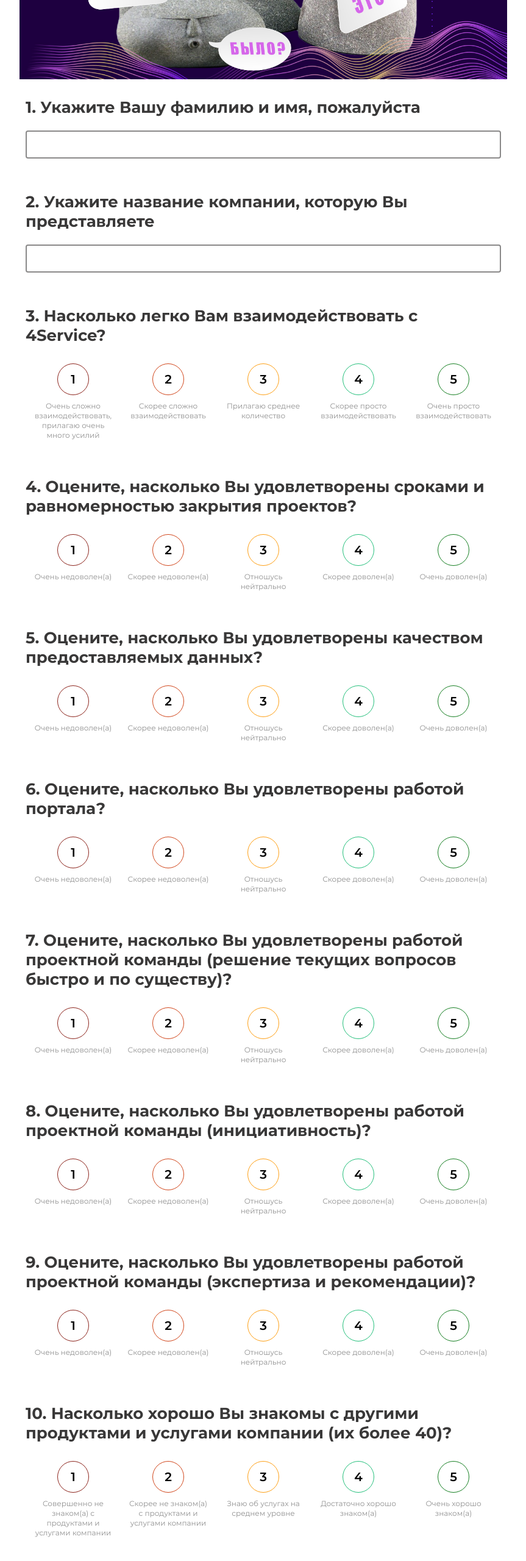
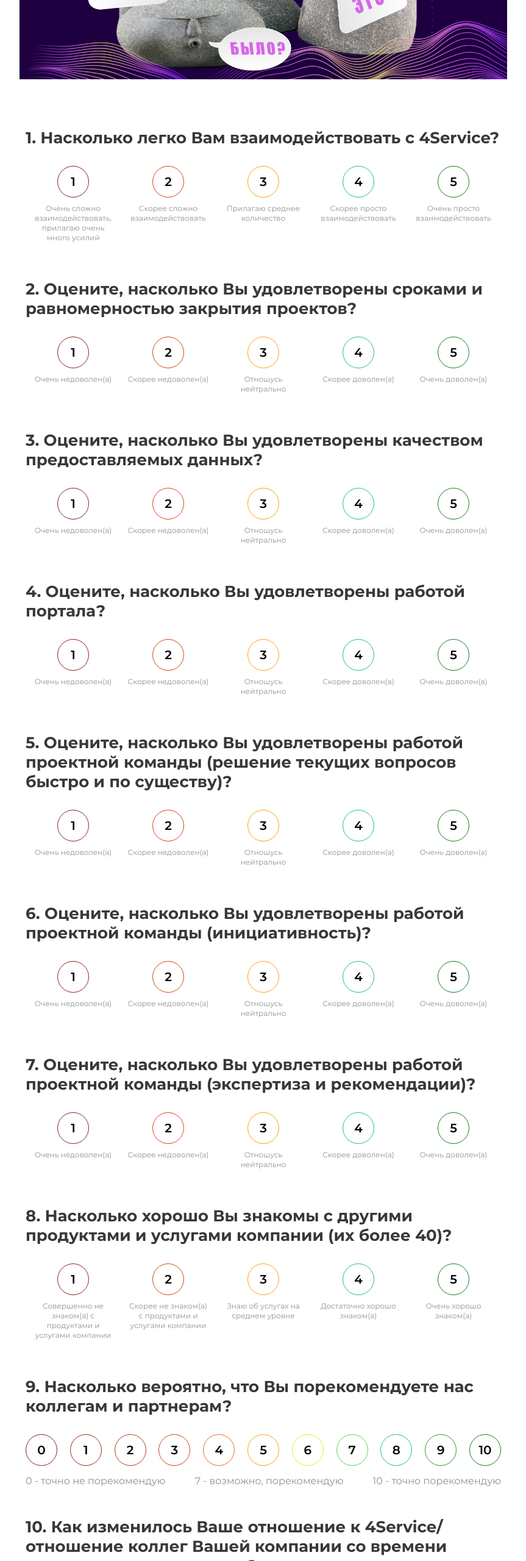
Before and after one commit to YuliaPol/4serviceSurvey, a plain HTML site: page index.html in a window 1280 px wide. Shown: the part 240-2800 px from the top of the page at 61% size, without its empty margins (208-1071 px from the left). Drawn offline with Linux system fonts and the light colour scheme; files whose address does not match are found by name.

Commit message:
remove two question

```diff
--- a/index.html
+++ b/index.html
@@ -6,7 +6,7 @@
     <meta name="viewport" content="width=device-width, initial-scale=1.0, maximum-scale=1.0, user-scalable=no">
 
     <title>Оцените Сервис Росбанка</title>
-    <link rel="stylesheet" href="style/style.css?34567890">
+    <link rel="stylesheet" href="style/style.css?346352535223">
 
     <script src="script/libs/jquery-3.3.1.min.js"></script>
     <!--<script src="script/libs/jquery.validate.min.js"></script>-->
@@ -29,37 +29,12 @@
         <!-- == Main Start == -->
         <main class="main">
             <form action="final.html" id="main-form">
-                <div dataquestion="1" class="question-wrapper" style="margin-bottom: 0px;">
-
-                    <div class="anser-wrp anser-inp-text-wrp">
-                        <div class="question-title flex-title">
-                            <span>1. Укажите Вашу фамилию и имя, пожалуйста</span>
-                        </div>
-                        <input type="text" name="q-1" data-reqired>
-                    </div>
-                    <div class="error-text">
-                        <p>Пожалуйста, введите ответ</p>
-                    </div>
-                </div>
-                <div dataquestion="2" class="question-wrapper" style="margin-bottom: 0px; margin-top: 50px;">
-
-                    <div class="anser-wrp anser-inp-text-wrp">
-                        <div class="question-title flex-title">
-                            <span>2. Укажите название компании, которую Вы представляете</span>
-                        </div>
-                        <input type="text" name="q-2" data-reqired>
-                    </div>
-                    <div class="error-text">
-                        <p>Пожалуйста, введите ответ</p>
-                    </div>
-                </div>
-                <div dataquestion="3" class="question-wrapper" style="margin-bottom: 0px; margin-top: 50px;">
-
+                <div dataquestion="3" class="question-wrapper">
                     <div class="anser-wrp anser-range">
                         <div class="range-cont">
                             <ul>
                                 <div class="question-title flex-title">
-                                    <span>3. Насколько легко Вам взаимодействовать с 4Service?</span>
+                                    <span>1. Насколько легко Вам взаимодействовать с 4Service?</span>
                                 </div>
                                 <li>
                                     <div class="range-question-wrapper">
@@ -133,12 +108,12 @@
                         </div>
                     </div>
                 </div>
-                <div dataquestion="4" class="question-wrapper" style="margin-bottom: 0px; margin-top: 50px;">
+                <div dataquestion="4" class="question-wrapper">
                     <div class="anser-wrp anser-range">
                         <div class="range-cont">
                             <ul>
                                 <div class="question-title flex-title">
-                                    <span>4. Оцените, насколько Вы удовлетворены сроками и равномерностью закрытия проектов?</span>
+                                    <span>2. Оцените, насколько Вы удовлетворены сроками и равномерностью закрытия проектов?</span>
                                 </div>
                                 <li>
                                     <div class="range-question-wrapper">
@@ -212,13 +187,12 @@
                         </div>
                     </div>
                 </div>
-                <div dataquestion="5" class="question-wrapper" style="margin-bottom: 0px; margin-top: 50px;">
-
+                <div dataquestion="5" class="question-wrapper">
                     <div class="anser-wrp anser-range">
                         <div class="range-cont">
                             <ul>
                                 <div class="question-title flex-title">
-                                    <span>5. Оцените, насколько Вы удовлетворены качеством предоставляемых данных?</span>
+                                    <span>3. Оцените, насколько Вы удовлетворены качеством предоставляемых данных?</span>
                                 </div>
                                 <li>
                                     <div class="range-question-wrapper">
@@ -292,12 +266,12 @@
                         </div>
                     </div>
                 </div>
-                <div dataquestion="6" class="question-wrapper" style="margin-bottom: 0px; margin-top: 50px;">
+                <div dataquestion="6" class="question-wrapper">
                     <div class="anser-wrp anser-range">
                         <div class="range-cont">
                             <ul>
                                 <div class="question-title flex-title">
-                                    <span>6. Оцените, насколько Вы удовлетворены работой портала?</span>
+                                    <span>4. Оцените, насколько Вы удовлетворены работой портала?</span>
                                 </div>
                                 <li>
                                     <div class="range-question-wrapper">
@@ -371,12 +345,12 @@
                         </div>
                     </div>
                 </div>
-                <div dataquestion="7" class="question-wrapper" style="margin-bottom: 0px; margin-top: 50px;">
+                <div dataquestion="7" class="question-wrapper">
                     <div class="anser-wrp anser-range">
                         <div class="range-cont">
                             <ul>
                                 <div class="question-title flex-title">
-                                    <span>7. Оцените, насколько Вы удовлетворены работой проектной команды (решение текущих вопросов быстро и по существу)?
+                                    <span>5. Оцените, насколько Вы удовлетворены работой проектной команды (решение текущих вопросов быстро и по существу)?
                                     </span>
                                 </div>
                                 <li>
@@ -456,12 +430,12 @@
                         </div>
                     </div>
                 </div>
-                <div dataquestion="8" class="question-wrapper" style="margin-bottom: 0px; margin-top: 50px;">
+                <div dataquestion="8" class="question-wrapper">
                     <div class="anser-wrp anser-range">
                         <div class="range-cont">
                             <ul>
                                 <div class="question-title flex-title">
-                                    <span>8. Оцените, насколько Вы удовлетворены работой проектной команды (инициативность)?</span>
+                                    <span>6. Оцените, насколько Вы удовлетворены работой проектной команды (инициативность)?</span>
                                 </div>
                                 <li>
                                     <div class="range-question-wrapper">
@@ -535,12 +509,12 @@
                         </div>
                     </div>
                 </div>
-                <div dataquestion="9" class="question-wrapper" style="margin-bottom: 0px; margin-top: 50px;">
+                <div dataquestion="9" class="question-wrapper">
                     <div class="anser-wrp anser-range">
                         <div class="range-cont">
                             <ul>
                                 <div class="question-title flex-title">
-                                    <span>9. Оцените, насколько Вы удовлетворены работой проектной команды (экспертиза и рекомендации)?</span>
+                                    <span>7. Оцените, насколько Вы удовлетворены работой проектной команды (экспертиза и рекомендации)?</span>
                                 </div>
                                 <li>
                                     <div class="range-question-wrapper">
@@ -614,12 +588,12 @@
                         </div>
                     </div>
                 </div>
-                <div dataquestion="10" class="question-wrapper" style="margin-bottom: 0px; margin-top: 50px;">
+                <div dataquestion="10" class="question-wrapper">
                     <div class="anser-wrp anser-range">
                         <div class="range-cont">
                             <ul>
                                 <div class="question-title flex-title">
-                                    <span>10. Насколько хорошо Вы знакомы с другими продуктами и услугами компании (их более 40)?</span>
+                                    <span>8. Насколько хорошо Вы знакомы с другими продуктами и услугами компании (их более 40)?</span>
                                 </div>
                                 <li>
                                     <div class="range-question-wrapper">
@@ -693,12 +667,12 @@
                         </div>
                     </div>
                 </div>
-                <div dataquestion="11" class="question-wrapper" style="margin-bottom: 0px;">
+                <div dataquestion="11" class="question-wrapper">
                     <div class="anser-wrp anser-range">
                         <div class="range-cont">
                             <ul>
                                 <div class="question-title flex-title">
-                                    <span>11. Насколько вероятно, что Вы порекомендуете нас коллегам и партнерам?</span>
+                                    <span>9. Насколько вероятно, что Вы порекомендуете нас коллегам и партнерам?</span>
                                 </div>
                                 <li>
                                     <div class="range-question-wrapper">
@@ -769,12 +743,12 @@
                         </div>
                     </div>
                 </div>
-                <div dataquestion="12" class="question-wrapper" style="margin-bottom: 0px; margin-top: 50px;">
+                <div dataquestion="12" class="question-wrapper">
                     <div class="anser-wrp anser-range">
                         <div class="range-cont">
                             <ul>
                                 <div class="question-title flex-title">
-                                    <span>12. Как изменилось Ваше отношение к 4Service/отношение коллег Вашей компании со времени нашего первого контакта?</span>
+                                    <span>10. Как изменилось Ваше отношение к 4Service/отношение коллег Вашей компании со времени нашего первого контакта?</span>
                                 </div>
                                 <li>
                                     <div class="range-question-wrapper">
@@ -848,10 +822,10 @@
                         </div>
                     </div>
                 </div>
-                <div dataquestion="13" class="question-wrapper" style="margin-bottom: 0px; margin-top: 50px;">
+                <div dataquestion="13" class="question-wrapper">
                     <div class="anser-wrp answer-radio">
                         <div class="question-title flex-title">
-                            <span>13. Можно ли назвать уникальным предложение, которое Вы получили?</span>
+                            <span>11. Можно ли назвать уникальным предложение, которое Вы получили?</span>
                         </div>
                         <div class="radio-wrp">
                             <div class="radio-item">
@@ -890,10 +864,10 @@
                         <p>Пожалуйста, выберите ответ</p>
                     </div>
                 </div>
-                <div dataquestion="14" class="question-wrapper" style="margin-bottom: 0px; margin-top: 50px;">
+                <div dataquestion="14" class="question-wrapper">
                     <div class="anser-wrp answer-radio">
                         <div class="question-title flex-title">
-                            <span>14. Вы согласны, что Вам НЕ пришлось прикладывать много усилии?</span>
+                            <span>12. Вы согласны, что Вам НЕ пришлось прикладывать много усилии?</span>
                         </div>
                         <div class="radio-wrp">
                             <div class="radio-item">
@@ -926,12 +900,12 @@
                         <p>Пожалуйста, выберите ответ</p>
                     </div>
                 </div>
-                <div dataquestion="15" class="question-wrapper" style="margin-bottom: 0px; margin-top: 50px;">
+                <div dataquestion="15" class="question-wrapper">
                     <div class="anser-wrp anser-range">
                         <div class="range-cont">
                             <ul>
                                 <div class="question-title flex-title">
-                                    <span>15. Какова в настоящий момент вероятность перехода Вашей компании на услуги другой компании (аналогичной 4Service)?</span>
+                                    <span>13. Какова в настоящий момент вероятность перехода Вашей компании на услуги другой компании (аналогичной 4Service)?</span>
                                 </div>
                                 <li>
                                     <div class="range-question-wrapper">
@@ -1009,9 +983,6 @@
                     <input type="submit" id="submit" value="ОТПРАВИТЬ">
                 </div>
             </form>
-           <p class="thanks-message">
-               Спасибо, что помогаете нам стать лучше!
-           </p>
         </main>
         <!-- ==  Main End  == -->
 
--- a/style/style.scss
+++ b/style/style.scss
@@ -82,7 +82,8 @@ body {
       form {
 
         .question-wrapper {
-          //margin-bottom: 80px;
+          margin-top: 50px;
+          margin-bottom: 0px;
 
           label.error-label {
             margin-top: 20px;
@@ -796,7 +797,6 @@ body {
         form {
 
           .question-wrapper {
-            //margin-bottom: 80px;
 
             .question-title {
               font-size: 20px;
```
Also changed, not shown: index2.html (+14 -17 lines), style/style.css, 1 other file.
